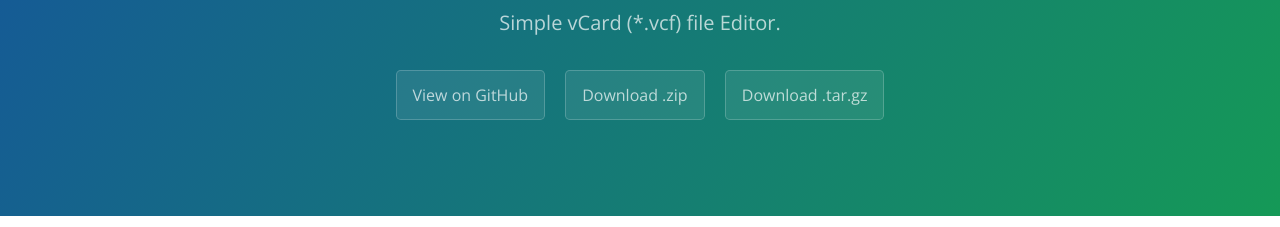
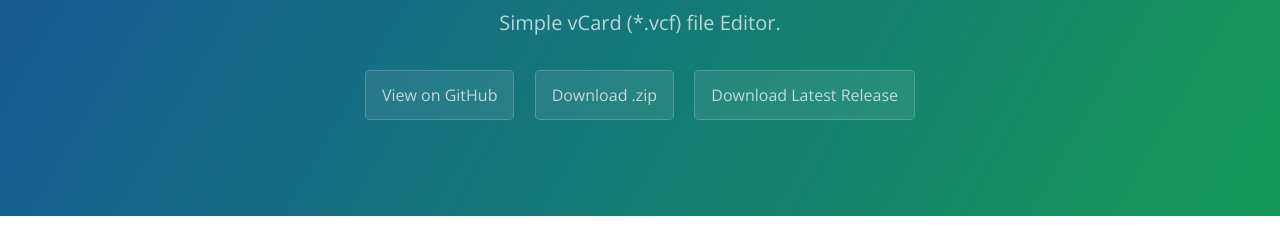
Before and after one commit to abdelkader/vCardEditor, a plain HTML site: page index.html in a window 1280 px wide. Shown: the part 167-394 px from the top of the page. Drawn offline with nearby package versions, Linux system fonts and the light colour scheme.

Commit message:
Update index.html

```diff
--- a/index.html
+++ b/index.html
@@ -15,7 +15,7 @@
       <h2 class="project-tagline">Simple vCard (*.vcf) file Editor. </h2>
       <a href="https://github.com/abdelkader/vCardEditor" class="btn">View on GitHub</a>
       <a href="https://github.com/abdelkader/vCardEditor/zipball/master" class="btn">Download .zip</a>
-      <a href="https://github.com/abdelkader/vCardEditor/tarball/master" class="btn">Download .tar.gz</a>
+      <a href="https://github.com/abdelkader/vCardEditor/releases/latest" class="btn">Download Latest Release</a>
     </section>
 
     <section class="main-content">
```
